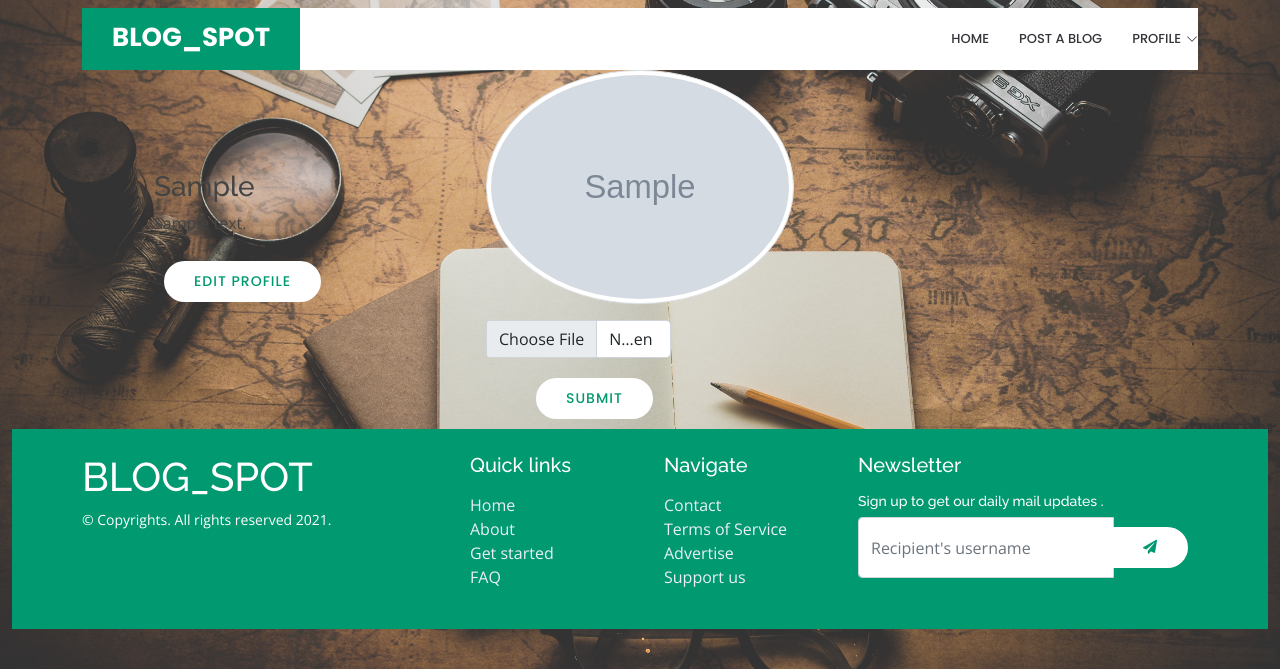
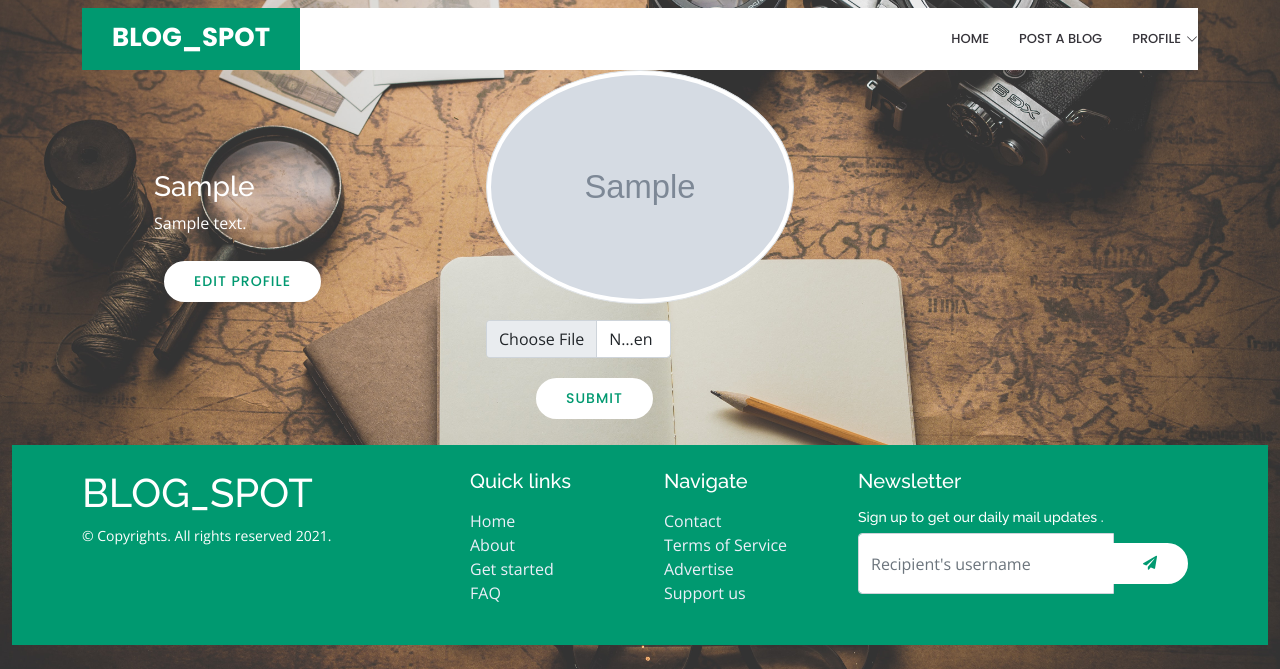
Before and after one commit to otienonick/Blog_Flask, a Flask app: a page that uses app/templates/base.html in a window 1280 px wide. Shown: the top 669 px of the page. Run offline with Flask 2, Linux system fonts and the light colour scheme; a user stored in the database is signed in; tables that the repository leaves empty hold one stand-in row (values such as "Sample post"); grey boxes marked "Sample" are stand-in pictures; some libraries are stand-ins or nearby versions.

Commit message:
updated profile page

```diff
--- a/app/templates/base.html
+++ b/app/templates/base.html
@@ -96,7 +96,7 @@
 
         </div>
 
-<div class="d-flex  container-fluid justify-content-around" id="foot">
+<div class="d-flex container-fluid justify-content-around" id="foot">
 
     <!-- FOOTER -->
     <footer class="">
--- a/app/templates/blog.html
+++ b/app/templates/blog.html
@@ -34,7 +34,7 @@
 
         </div>
         <div class="card-text">
-            {{post.text}} <i title="like post" id="like-button-{{post.id}}" onClick="like({{post.id}})" class="far fa-thumbs-up  float-end"><span id="likes-count-{{post.id}}">{{post.likes | length}}</span></i>
+            {{post.text}} <i title="like post" id="like-button-{{post.id}}" onClick="like({{post.id}})" class="fal fa-heart float-end"><span id="likes-count-{{post.id}}">{{post.likes | length}}</span></i>
 
 
          <div class="collapse" id="comments-{{post.id}}">
--- a/app/templates/profile/profile.html
+++ b/app/templates/profile/profile.html
@@ -22,13 +22,13 @@
 
 
   <div class=" down col-md-4">
-    <h3> {{user.username| capitalize}} </h3>
+    <h3 class="text-white"> {{user.username| capitalize}} </h3>
 
     {% if user.bio %}
-      <p> {{user.bio}}</p>
+      <p class="text-white"> {{user.bio}}</p>
 
     {%else%}
-      <p> {{user.username| capitalize}} has no bio </p>
+      <p class="text-white"> {{user.username| capitalize}} has no bio </p>
     {% endif %}
 
     {% if user == current_user %}
@@ -43,7 +43,7 @@
 
     {%else%}
 
-    <p>No profile picture</p>
+    <p class="text-white">No profile picture</p>
 
     {% endif %}
 
@@ -51,7 +51,7 @@
     <form  action="{{url_for('main.update_pic',uname=user.username)}}" method="post" enctype = "multipart/form-data">
 
       <input style="width: 60%;" type="file"  name="photo" class="form-control" required>
-      <div style="margin-left: 40px;margin-top: 10px;" class="text_center">
+      <div style="margin-left: 40px;margin-top: 10px;;" class="text_center mb-3">
       <input  class="btn btn-primary btn-sm" type="submit">
       </div>
     </form>
```
Also changed, not shown: app/static/photos/team-1.jpg (added).
